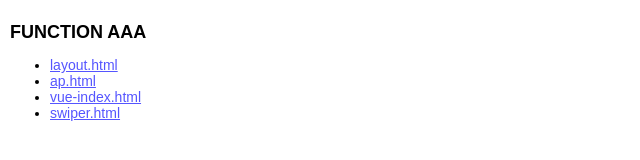
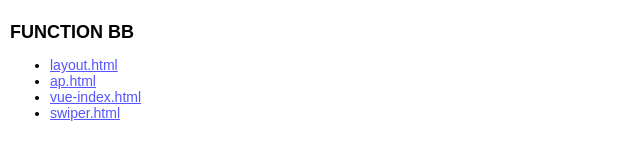
Before and after one commit to Tommyfai/_function, a plain HTML site: page index.html in a window 1280 px wide. Shown: the full height of the page, 0-640 px from the left. Drawn offline with nearby package versions, Linux system fonts and the light colour scheme.

Commit message:
aasdfasdf

```diff
--- a/index.html
+++ b/index.html
@@ -10,7 +10,7 @@
   </head>
 
   <body style="padding: 10px;">
-    <h1>function AaA</h1>
+    <h1>function BB</h1>
     <ul>
       <li><a href="layout.html" target="_blank">layout.html</a></li>
       <li><a href="ap.html" target="_blank">ap.html</a></li>
```
